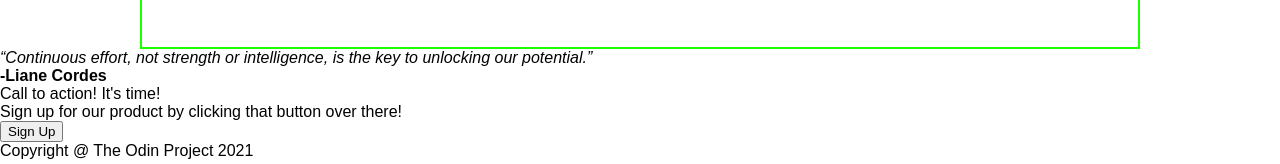
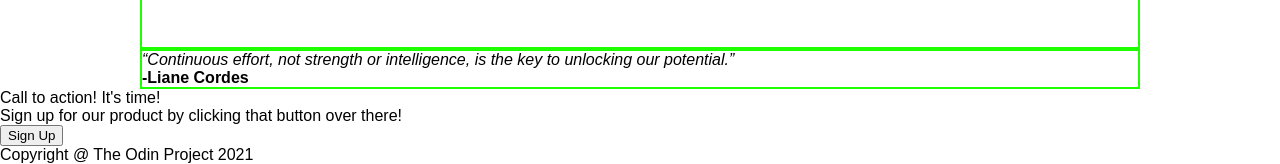
Before and after one commit to shozuu/Landing-Page, a plain HTML site: page index.html in a window 1280 px wide. Shown: the part 953-1117 px from the top of the page. Drawn offline with Linux system fonts and the light colour scheme.

Commit message:
Add width control for quote section

```diff
--- a/index.html
+++ b/index.html
@@ -32,7 +32,6 @@
         </div>
     </div>
     <!-- this section below is created after the first commit -->
-    <!-- adjustment: info & card-section -->
     <div class="card-container">
         <div class="width">
             <div class="info">Some random information</div>
@@ -58,8 +57,9 @@
     </div>
     <!-- this section below is created after the second commit -->
     <div class="quote-container">
-        <p><em>“Continuous effort, not strength or intelligence, is the key to unlocking our potential.”</em></p>
-        <p><strong>-Liane Cordes</strong></p>
+        <div class="width">
+            <p><em>“Continuous effort, not strength or intelligence, is the key to unlocking our potential.”</em></p>
+            <p><strong>-Liane Cordes</strong></p>
     </div>
     <div class="action-call">
         <div class="container">
```
